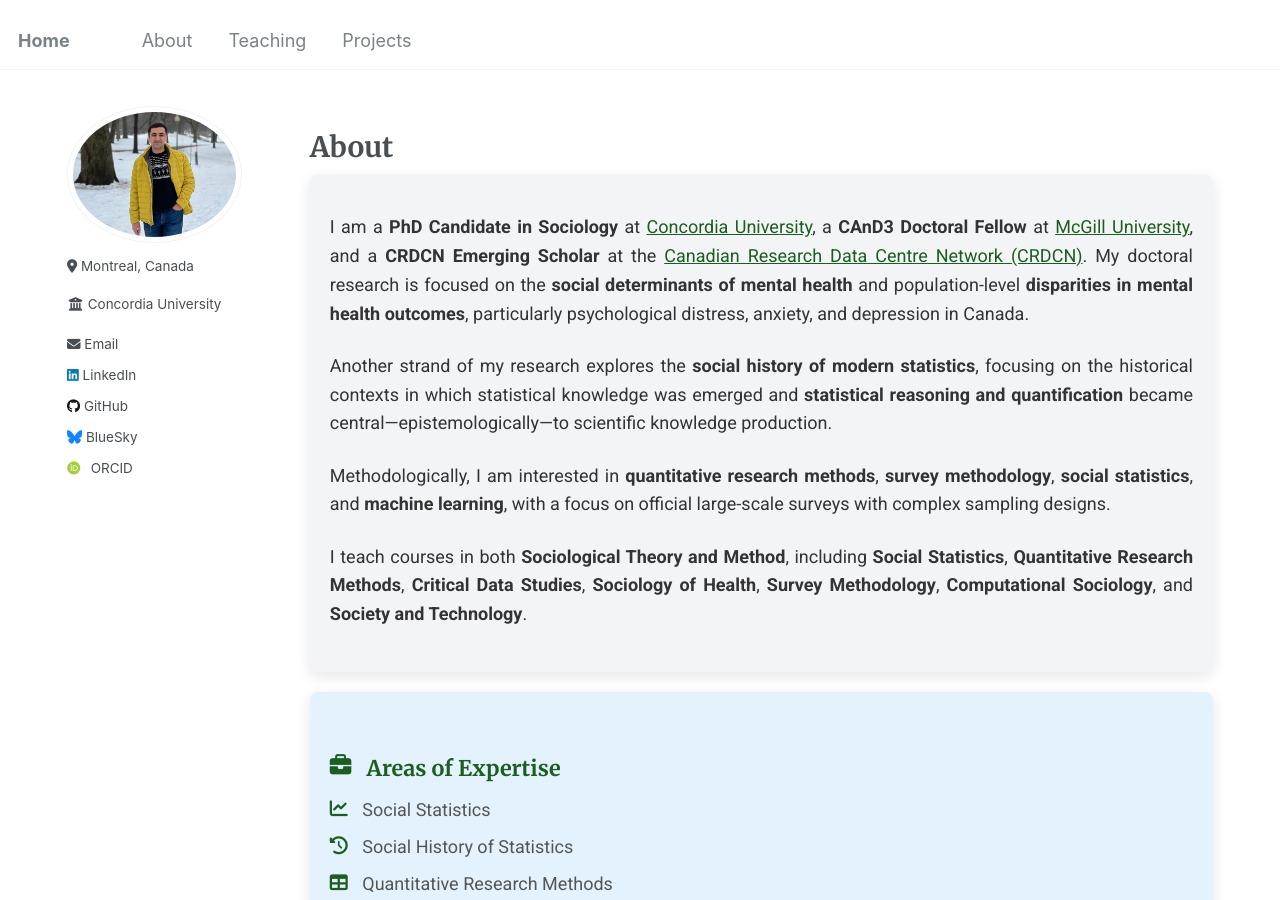
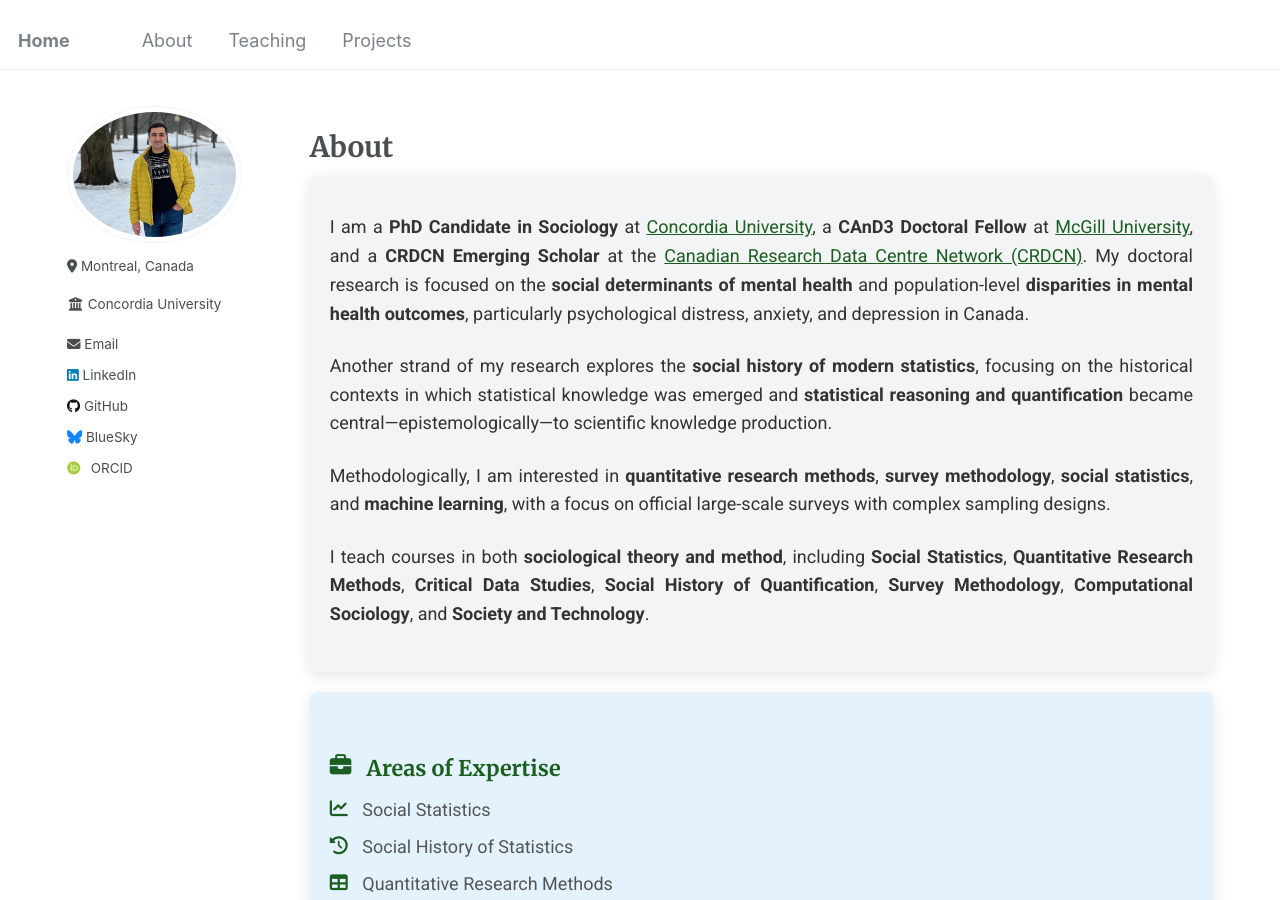
Before and after one commit to Mohsnmonji/mohsnmonji.github.io, a Jekyll site: the page built from about-me.md, in a window 1280 px wide and 900 px high. Built offline with Jekyll 4.4.1, drawn with Linux system fonts in a browser that asks for light colours; some web fonts are replaced.

Commit message:
Update about-me.md

```diff
--- a/about-me.md
+++ b/about-me.md
@@ -109,8 +109,8 @@ author_profile: true
   </p>
 
   <p>
-    I teach courses in both <strong>Sociological Theory and Method</strong>, including <strong>Social Statistics</strong>,
-    <strong>Quantitative Research Methods</strong>, <strong>Critical Data Studies</strong>, <strong>Sociology of Health</strong>,
+    I teach courses in both <strong>sociological theory and method</strong>, including <strong>Social Statistics</strong>,
+    <strong>Quantitative Research Methods</strong>, <strong>Critical Data Studies</strong>, <strong>Social History of Quantification</strong>,
     <strong>Survey Methodology</strong>, <strong>Computational Sociology</strong>, and <strong>Society and Technology</strong>.
 </p>
 
```
